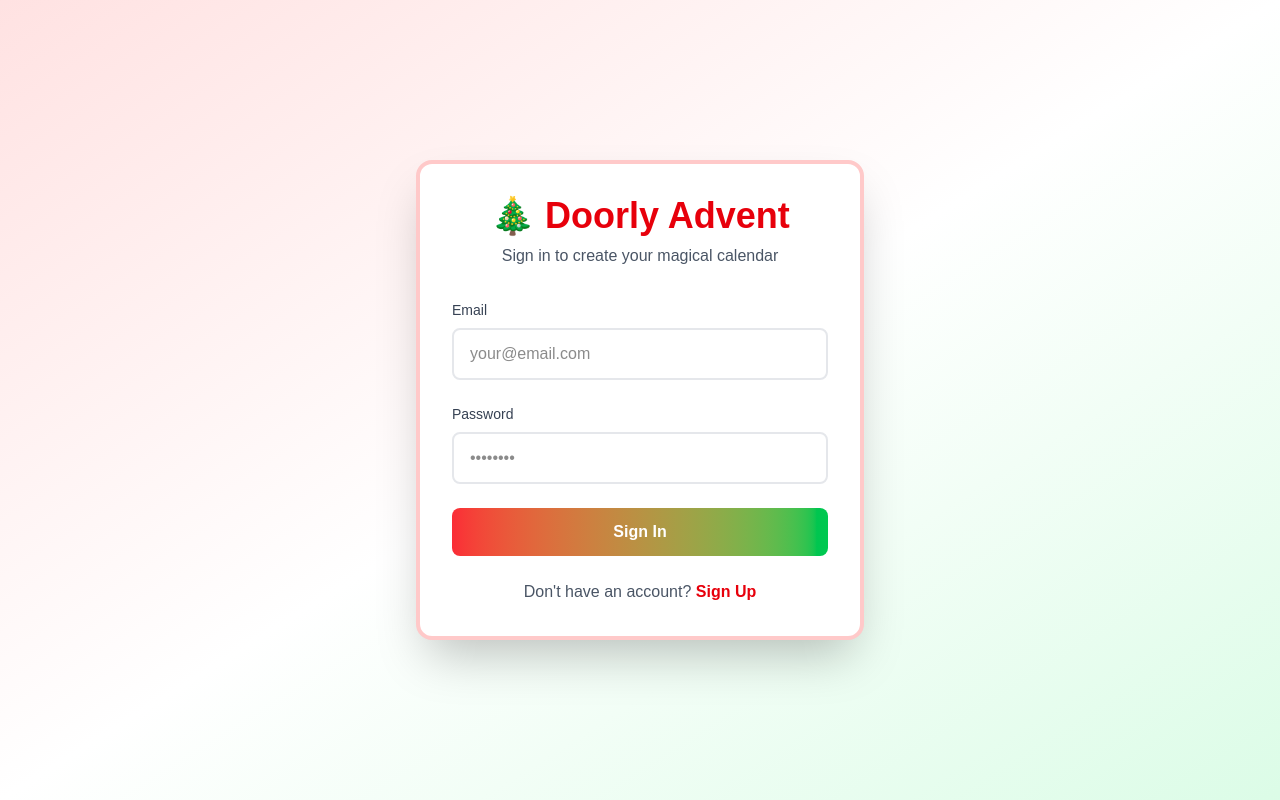
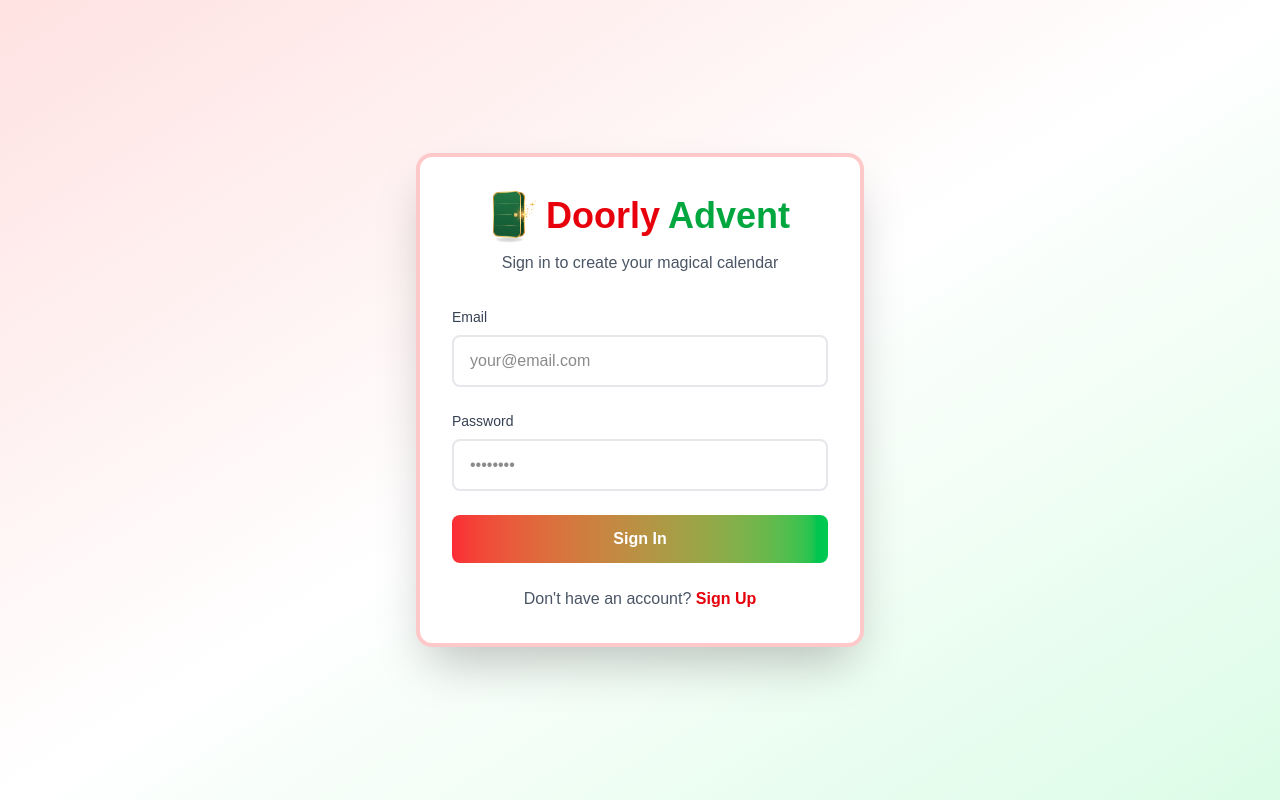
Before and after one commit to MrJanHorak/adventCalendar, a Next.js app: page /auth/signin in a window 1280 px wide. Built offline with nearby package versions, Linux system fonts and the light colour scheme.

Commit message:
feat: add Doorly Advent logo to various pages for enhanced branding

```diff
--- a/src/app/auth/signin/page.tsx
+++ b/src/app/auth/signin/page.tsx
@@ -4,6 +4,7 @@ import { signIn } from 'next-auth/react';
 import { useState } from 'react';
 import { useRouter } from 'next/navigation';
 import Link from 'next/link';
+import Image from 'next/image';
 
 export default function SignIn() {
   const router = useRouter();
@@ -41,8 +42,16 @@ export default function SignIn() {
     <div className='min-h-screen flex items-center justify-center bg-gradient-to-br from-red-100 via-white to-green-100'>
       <div className='bg-white p-8 rounded-2xl shadow-2xl w-full max-w-md border-4 border-red-200'>
         <div className='text-center mb-8'>
-          <h1 className='text-4xl font-bold text-red-600 mb-2'>
-            🎄 Doorly Advent
+          <h1 className='text-4xl font-bold mb-2 flex items-center justify-center gap-2'>
+            <Image
+              src='/doorlyadvent.png'
+              alt='Doorly Advent Logo'
+              width={48}
+              height={48}
+              className='object-contain'
+            />
+            <span className='text-red-600'>Doorly</span>{' '}
+            <span className='text-green-600'>Advent</span>
           </h1>
           <p className='text-gray-600'>
             Sign in to create your magical calendar
--- a/src/app/calendar/[id]/edit/page.tsx
+++ b/src/app/calendar/[id]/edit/page.tsx
@@ -3,6 +3,7 @@
 import { useState, useEffect } from 'react';
 import { useRouter } from 'next/navigation';
 import Link from 'next/link';
+import Image from 'next/image';
 import { themePresets, getThemePreset, getButtonStyles } from '@/lib/themes';
 import { convertToEmbedUrl } from '@/lib/videoUtils';
 import HelpModal from '@/components/HelpModal';
@@ -531,9 +532,16 @@ export default function EditCalendar({
         <div className='max-w-7xl mx-auto px-4 sm:px-6 lg:px-8'>
           <div className='flex justify-between items-center h-16'>
             <Link href='/dashboard' className='flex items-center space-x-2'>
-              <span className='text-3xl'>🎄</span>
-              <span className='text-2xl font-bold text-red-600'>
-                Doorly Advent
+              <Image
+                src='/doorlyadvent.png'
+                alt='Doorly Advent Logo'
+                width={40}
+                height={40}
+                className='object-contain'
+              />
+              <span className='text-2xl font-bold'>
+                <span className='text-red-600'>Doorly</span>{' '}
+                <span className='text-green-600'>Advent</span>
               </span>
             </Link>
             <div className='flex items-center gap-4'>
--- a/src/app/calendar/create/page.tsx
+++ b/src/app/calendar/create/page.tsx
@@ -3,6 +3,7 @@
 import { useState } from 'react';
 import { useRouter } from 'next/navigation';
 import Link from 'next/link';
+import Image from 'next/image';
 import { themePresets } from '@/lib/themes';
 
 export default function CreateCalendar() {
@@ -62,9 +63,16 @@ export default function CreateCalendar() {
         <div className='max-w-7xl mx-auto px-4 sm:px-6 lg:px-8'>
           <div className='flex justify-between items-center h-16'>
             <Link href='/dashboard' className='flex items-center space-x-2'>
-              <span className='text-3xl'>🎄</span>
-              <span className='text-2xl font-bold text-red-600'>
-                Doorly Advent
+              <Image
+                src='/doorlyadvent.png'
+                alt='Doorly Advent Logo'
+                width={40}
+                height={40}
+                className='object-contain'
+              />
+              <span className='text-2xl font-bold'>
+                <span className='text-red-600'>Doorly</span>{' '}
+                <span className='text-green-600'>Advent</span>
               </span>
             </Link>
           </div>
--- a/src/app/dashboard/page.tsx
+++ b/src/app/dashboard/page.tsx
@@ -3,6 +3,7 @@ import { prisma } from '@/lib/prisma';
 import Link from 'next/link';
 import { redirect } from 'next/navigation';
 import CopyShareLink from '@/components/CopyShareLink';
+import Image from 'next/image';
 
 export default async function Dashboard() {
   const session = await auth();
@@ -46,17 +47,24 @@ export default async function Dashboard() {
         <div className='max-w-7xl mx-auto px-4 sm:px-6 lg:px-8'>
           <div className='flex justify-between items-center h-16'>
             <Link href='/' className='flex items-center space-x-2'>
-              <span className='text-3xl'>🎄</span>
-              <span className='text-2xl font-bold text-red-600'>
-                Doorly Advent
+              <Image
+                src='/doorlyadvent.png'
+                alt='Doorly Advent Logo'
+                width={40}
+                height={40}
+                className='object-contain'
+              />
+              <span className='text-2xl font-bold'>
+                <span className='text-red-600'>Doorly</span>{' '}
+                <span className='text-green-600'>Advent</span>
               </span>
             </Link>
-            <div className='flex items-center space-x-4'>
-              <span className='text-gray-700'>
+            <div className='flex items-center space-x-3'>
+              <span className='hidden sm:inline text-gray-700 truncate max-w-[140px]'>
                 Hello, {session.user.name || session.user.email}!
               </span>
               <form action='/api/auth/signout' method='POST'>
-                <button className='bg-red-500 text-white px-6 py-2 rounded-full hover:bg-red-600 transition font-medium'>
+                <button className='bg-red-500 text-white px-4 py-2 sm:px-6 sm:py-2 rounded-full hover:bg-red-600 transition font-medium text-sm sm:text-base'>
                   Sign Out
                 </button>
               </form>
@@ -66,11 +74,13 @@ export default async function Dashboard() {
       </nav>
 
       <main className='max-w-7xl mx-auto px-4 sm:px-6 lg:px-8 py-12 flex-grow'>
-        <div className='flex justify-between items-center mb-8'>
-          <h1 className='text-4xl font-bold text-gray-800'>My Calendars</h1>
+        <div className='flex flex-col sm:flex-row sm:items-center sm:justify-between gap-4 mb-8'>
+          <h1 className='text-3xl sm:text-4xl font-bold text-gray-800'>
+            My Calendars
+          </h1>
           <Link
             href='/calendar/create'
-            className='bg-gradient-to-r from-red-500 to-green-500 text-white px-6 py-3 rounded-full hover:from-red-600 hover:to-green-600 transition font-semibold shadow-lg'
+            className='bg-gradient-to-r from-red-500 to-green-500 text-white px-5 py-3 rounded-full hover:from-red-600 hover:to-green-600 transition font-semibold shadow-lg text-center'
           >
             + Create New Calendar
           </Link>
@@ -126,7 +136,7 @@ export default async function Dashboard() {
             </div>
           </div>
         ) : (
-          <div className='grid md:grid-cols-2 lg:grid-cols-3 gap-6'>
+          <div className='grid gap-5 sm:gap-6 md:grid-cols-2 lg:grid-cols-3 justify-center'>
             {calendars.map(
               (calendar: {
                 id: string;
@@ -137,19 +147,21 @@ export default async function Dashboard() {
               }) => (
                 <div
                   key={calendar.id}
-                  className='bg-white rounded-2xl shadow-lg p-6 border-2 border-gray-100 hover:border-red-300 transition'
+                  className='bg-white rounded-2xl shadow-lg p-4 sm:p-6 border-2 border-gray-100 hover:border-red-300 transition flex flex-col w-full max-w-[20.5rem] mx-auto sm:max-w-none sm:mx-0'
                 >
-                  <h3 className='text-xl font-bold text-gray-800 mb-2'>
+                  <h3 className='text-base sm:text-xl font-bold text-gray-800 mb-2 truncate'>
                     {calendar.title}
                   </h3>
                   {calendar.description && (
-                    <p className='text-gray-600 mb-4'>{calendar.description}</p>
+                    <p className='text-gray-600 mb-3 text-sm sm:text-base break-words'>
+                      {calendar.description}
+                    </p>
                   )}
-                  <div className='flex items-center justify-between mb-4'>
+                  <div className='flex items-center justify-between mb-3 sm:mb-4 gap-3'>
                     <span className='text-sm text-gray-500'>
                       {calendar._count.entries} / 25 days filled
                     </span>
-                    <div className='w-24 bg-gray-200 rounded-full h-2'>
+                    <div className='w-20 sm:w-24 bg-gray-200 rounded-full h-2 flex-shrink-0'>
                       <div
                         className='bg-gradient-to-r from-red-500 to-green-500 h-2 rounded-full'
                         style={{
@@ -158,22 +170,22 @@ export default async function Dashboard() {
                       />
                     </div>
                   </div>
-                  <div className='flex space-x-2'>
+                  <div className='flex flex-col sm:flex-row gap-2'>
                     <Link
                       href={`/calendar/${calendar.id}/edit`}
-                      className='flex-1 text-center bg-blue-500 text-white py-2 rounded-lg hover:bg-blue-600 transition font-medium'
+                      className='flex-1 text-center bg-blue-500 text-white py-2 rounded-lg hover:bg-blue-600 transition font-medium text-sm sm:text-base'
                     >
                       Edit
                     </Link>
                     <Link
                       href={`/share/${calendar.shareId}`}
-                      className='flex-1 text-center bg-green-500 text-white py-2 rounded-lg hover:bg-green-600 transition font-medium'
+                      className='flex-1 text-center bg-green-500 text-white py-2 rounded-lg hover:bg-green-600 transition font-medium text-sm sm:text-base'
                     >
                       View
                     </Link>
                   </div>
                   <div className='mt-3 pt-3 border-t border-gray-100'>
-                    <p className='text-xs text-gray-500 mb-2'>Share:</p>
+                    <p className='text-xs text-gray-500 mb-1'>Share:</p>
                     <CopyShareLink
                       shareId={calendar.shareId}
                       className='w-full'
--- a/src/app/demo/page.tsx
+++ b/src/app/demo/page.tsx
@@ -2,6 +2,7 @@
 
 import { useState } from 'react';
 import Link from 'next/link';
+import Image from 'next/image';
 import { getThemeStyles, getThemePreset } from '@/lib/themes';
 
 // Demo calendar data
@@ -452,9 +453,16 @@ export default function DemoCalendar() {
         <div className='max-w-7xl mx-auto px-4 sm:px-6 lg:px-8'>
           <div className='flex justify-between items-center h-16'>
             <Link href='/' className='flex items-center space-x-2'>
-              <span className='text-3xl'>🎄</span>
-              <span className='text-2xl font-bold text-red-600'>
-                Doorly Advent
+              <Image
+                src='/doorlyadvent.png'
+                alt='Doorly Advent Logo'
+                width={40}
+                height={40}
+                className='object-contain'
+              />
+              <span className='text-2xl font-bold'>
+                <span className='text-red-600'>Doorly</span>{' '}
+                <span className='text-green-600'>Advent</span>
               </span>
             </Link>
             <div className='flex items-center gap-4'>
--- a/src/app/imprint/page.tsx
+++ b/src/app/imprint/page.tsx
@@ -1,4 +1,5 @@
 import Link from 'next/link';
+import Image from 'next/image';
 
 export default function Imprint() {
   return (
@@ -7,9 +8,16 @@ export default function Imprint() {
         <div className='max-w-7xl mx-auto px-4 sm:px-6 lg:px-8'>
           <div className='flex justify-between items-center h-16'>
             <Link href='/' className='flex items-center space-x-2'>
-              <span className='text-3xl'>🎄</span>
-              <span className='text-2xl font-bold text-red-600'>
-                Doorly Advent
+              <Image
+                src='/doorlyadvent.png'
+                alt='Doorly Advent Logo'
+                width={40}
+                height={40}
+                className='object-contain'
+              />
+              <span className='text-2xl font-bold'>
+                <span className='text-red-600'>Doorly</span>{' '}
+                <span className='text-green-600'>Advent</span>
               </span>
             </Link>
             <Link
--- a/src/app/page.tsx
+++ b/src/app/page.tsx
@@ -1,4 +1,5 @@
 import Link from 'next/link';
+import Image from 'next/image';
 import { auth } from '@/lib/auth';
 import IdeasSection from '@/components/IdeasSection';
 
@@ -19,9 +20,16 @@ export default async function Home() {
         <div className='max-w-7xl mx-auto px-4 sm:px-6 lg:px-8'>
           <div className='flex justify-between items-center h-16'>
             <div className='flex items-center space-x-2'>
-              <span className='text-3xl'>🎄</span>
-              <span className='text-2xl font-bold text-red-600'>
-                Doorly Advent
+              <Image
+                src='/doorlyadvent.png'
+                alt='Doorly Advent Logo'
+                width={40}
+                height={40}
+                className='object-contain'
+              />
+              <span className='text-2xl font-bold'>
+                <span className='text-red-600'>Doorly</span>{' '}
+                <span className='text-green-600'>Advent</span>
               </span>
             </div>
             <div className='flex items-center space-x-4'>
--- a/src/app/privacy/page.tsx
+++ b/src/app/privacy/page.tsx
@@ -1,4 +1,5 @@
 import Link from 'next/link';
+import Image from 'next/image';
 
 export default function PrivacyPolicy() {
   return (
@@ -7,9 +8,16 @@ export default function PrivacyPolicy() {
         <div className='max-w-7xl mx-auto px-4 sm:px-6 lg:px-8'>
           <div className='flex justify-between items-center h-16'>
             <Link href='/' className='flex items-center space-x-2'>
-              <span className='text-3xl'>🎄</span>
-              <span className='text-2xl font-bold text-red-600'>
-                Doorly Advent
+              <Image
+                src='/doorlyadvent.png'
+                alt='Doorly Advent Logo'
+                width={40}
+                height={40}
+                className='object-contain'
+              />
+              <span className='text-2xl font-bold'>
+                <span className='text-red-600'>Doorly</span>{' '}
+                <span className='text-green-600'>Advent</span>
               </span>
             </Link>
             <Link
--- a/src/app/share/[shareId]/page.tsx
+++ b/src/app/share/[shareId]/page.tsx
@@ -3,6 +3,7 @@
 import { useState, useEffect } from 'react';
 import { useSearchParams } from 'next/navigation';
 import Link from 'next/link';
+import Image from 'next/image';
 import { getThemeStyles, getButtonStyles } from '@/lib/themes';
 import SnowfallDecoration from '@/components/decorations/SnowfallDecoration';
 import LightsDecoration from '@/components/decorations/LightsDecoration';
@@ -345,9 +346,16 @@ export default function SharedCalendar({
         <div className='max-w-7xl mx-auto px-4 sm:px-6 lg:px-8'>
           <div className='flex justify-between items-center h-16'>
             <Link href='/' className='flex items-center space-x-2'>
-              <span className='text-3xl'>🎄</span>
-              <span className='text-2xl font-bold text-red-600'>
-                Doorly Advent
+              <Image
+                src='/doorlyadvent.png'
+                alt='Doorly Advent Logo'
+                width={40}
+                height={40}
+                className='object-contain'
+              />
+              <span className='text-2xl font-bold'>
+                <span className='text-red-600'>Doorly</span>{' '}
+                <span className='text-green-600'>Advent</span>
               </span>
             </Link>
           </div>
@@ -569,12 +577,16 @@ export default function SharedCalendar({
                   )}
 
                 <div className='flex justify-between items-start mb-6'>
-                  <h2 className='text-3xl font-bold text-gray-800'>
+                  <h2
+                    className='text-3xl font-bold'
+                    style={{ color: selectedEntry.textColor || '#374151' }}
+                  >
                     Day {selectedDay}: {selectedEntry.title}
                   </h2>
                   <button
                     onClick={() => setSelectedDay(null)}
-                    className='text-gray-500 hover:text-gray-700 text-3xl'
+                    className='text-3xl transition-opacity hover:opacity-70'
+                    style={{ color: selectedEntry.textColor || '#374151' }}
                   >
                     ×
                   </button>
--- a/src/app/terms/page.tsx
+++ b/src/app/terms/page.tsx
@@ -1,4 +1,5 @@
 import Link from 'next/link';
+import Image from 'next/image';
 
 export default function TermsOfService() {
   return (
@@ -7,9 +8,16 @@ export default function TermsOfService() {
         <div className='max-w-7xl mx-auto px-4 sm:px-6 lg:px-8'>
           <div className='flex justify-between items-center h-16'>
             <Link href='/' className='flex items-center space-x-2'>
-              <span className='text-3xl'>🎄</span>
-              <span className='text-2xl font-bold text-red-600'>
-                Doorly Advent
+              <Image
+                src='/doorlyadvent.png'
+                alt='Doorly Advent Logo'
+                width={40}
+                height={40}
+                className='object-contain'
+              />
+              <span className='text-2xl font-bold'>
+                <span className='text-red-600'>Doorly</span>{' '}
+                <span className='text-green-600'>Advent</span>
               </span>
             </Link>
             <Link
```
Also changed, not shown: public/doorlyadvent.png (added).
